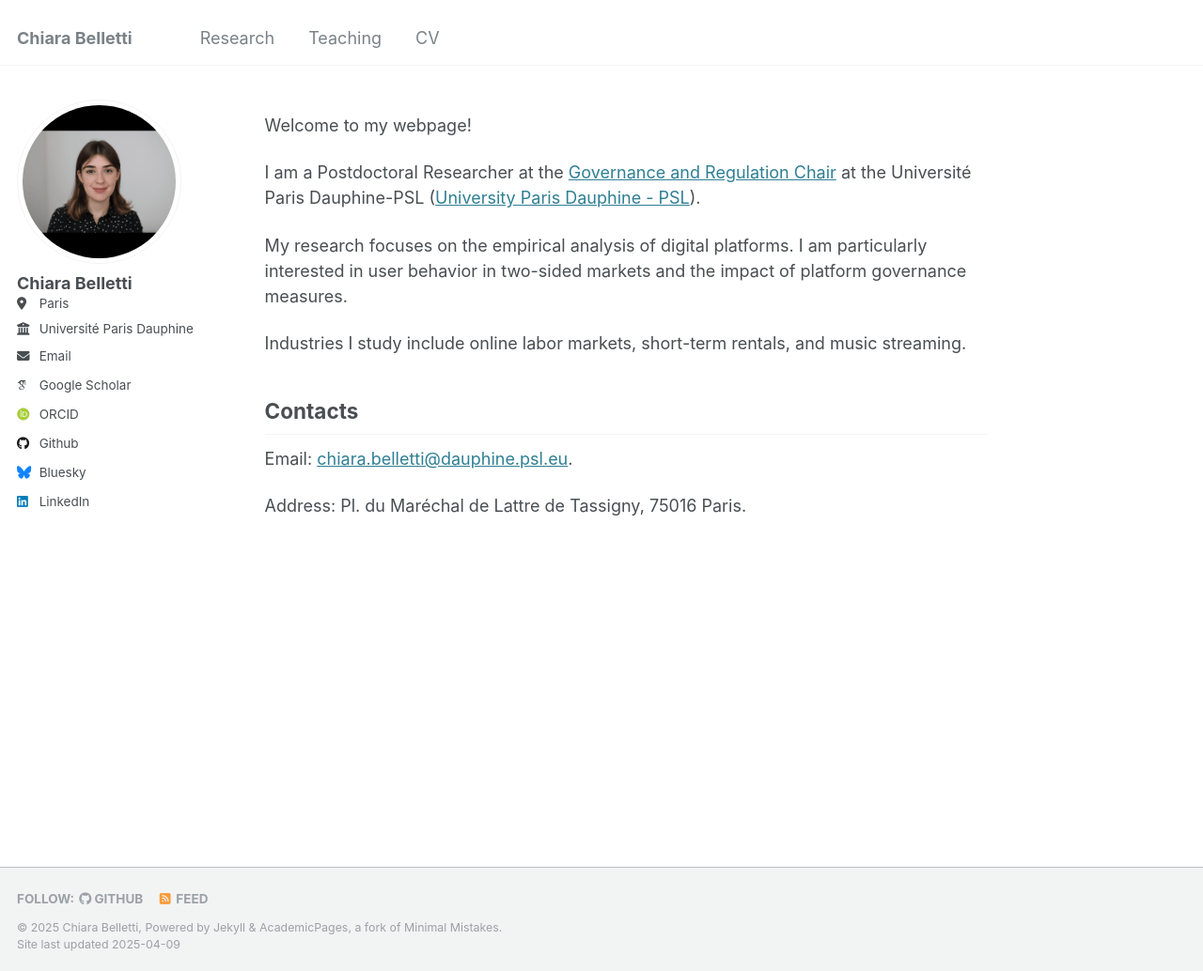
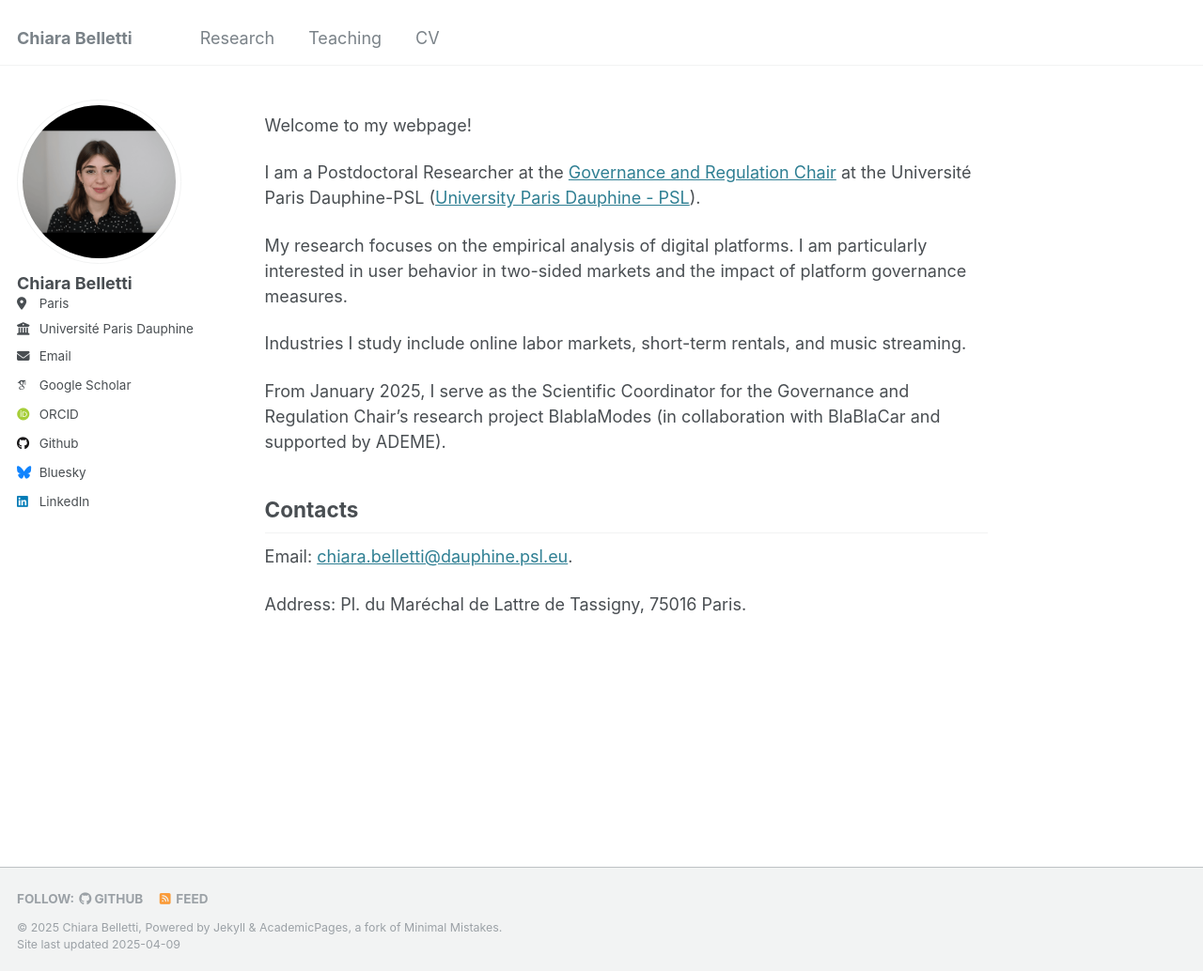
Before and after one commit to ChiaraBelletti/ChiaraBelletti.github.io, a Jekyll site: the page built from _pages/about.md, in a window 1280 px wide and 1034 px high. Shown: the whole window at 94% size. Built offline with Jekyll 4.4.1, drawn with Linux system fonts in a browser that asks for light colours; some web fonts are replaced.

Commit message:
Update about.md

```diff
--- a/_pages/about.md
+++ b/_pages/about.md
@@ -16,6 +16,8 @@ My research focuses on the empirical analysis of digital platforms. I am particu
 
 Industries I study include online labor markets, short-term rentals, and music streaming.
 
+From January 2025, I serve as the Scientific Coordinator for the Governance and Regulation Chair's research project BlablaModes (in collaboration with BlaBlaCar and supported by ADEME).
+
 Contacts
 ------
 
```
